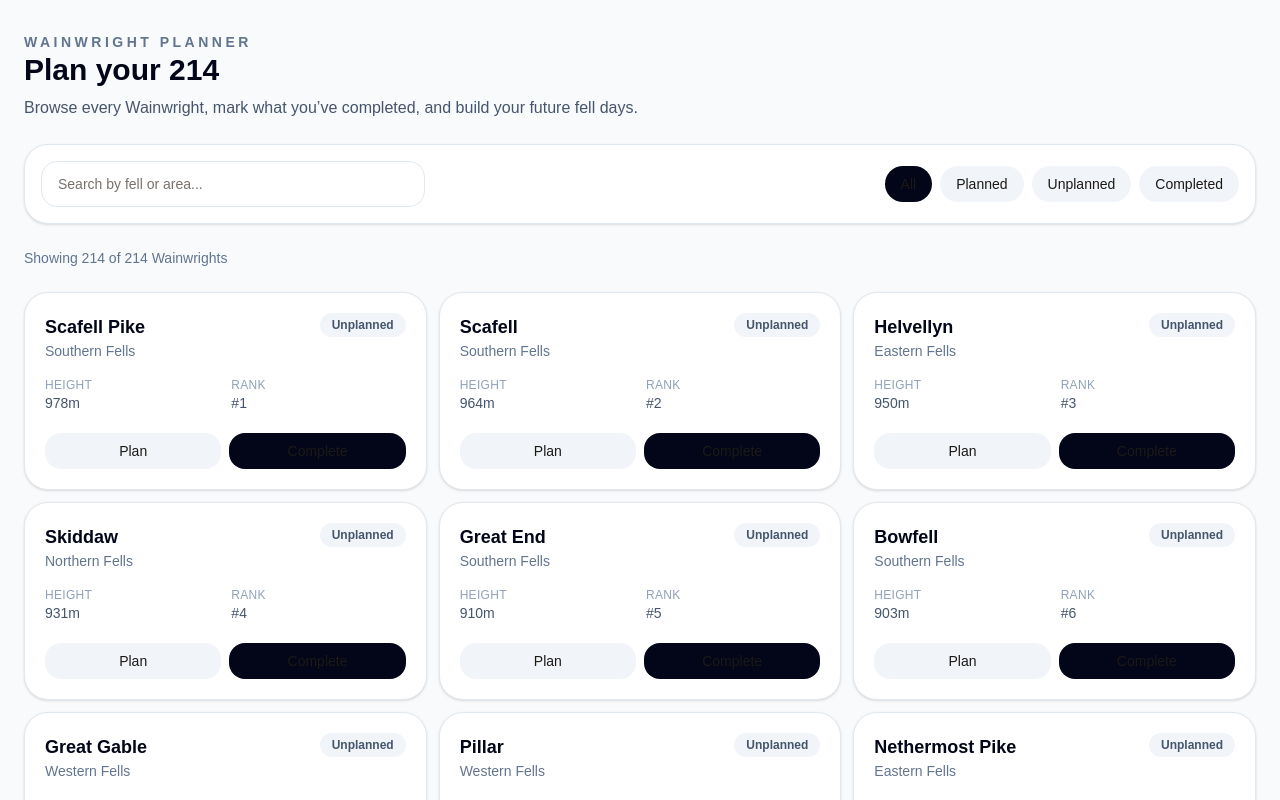
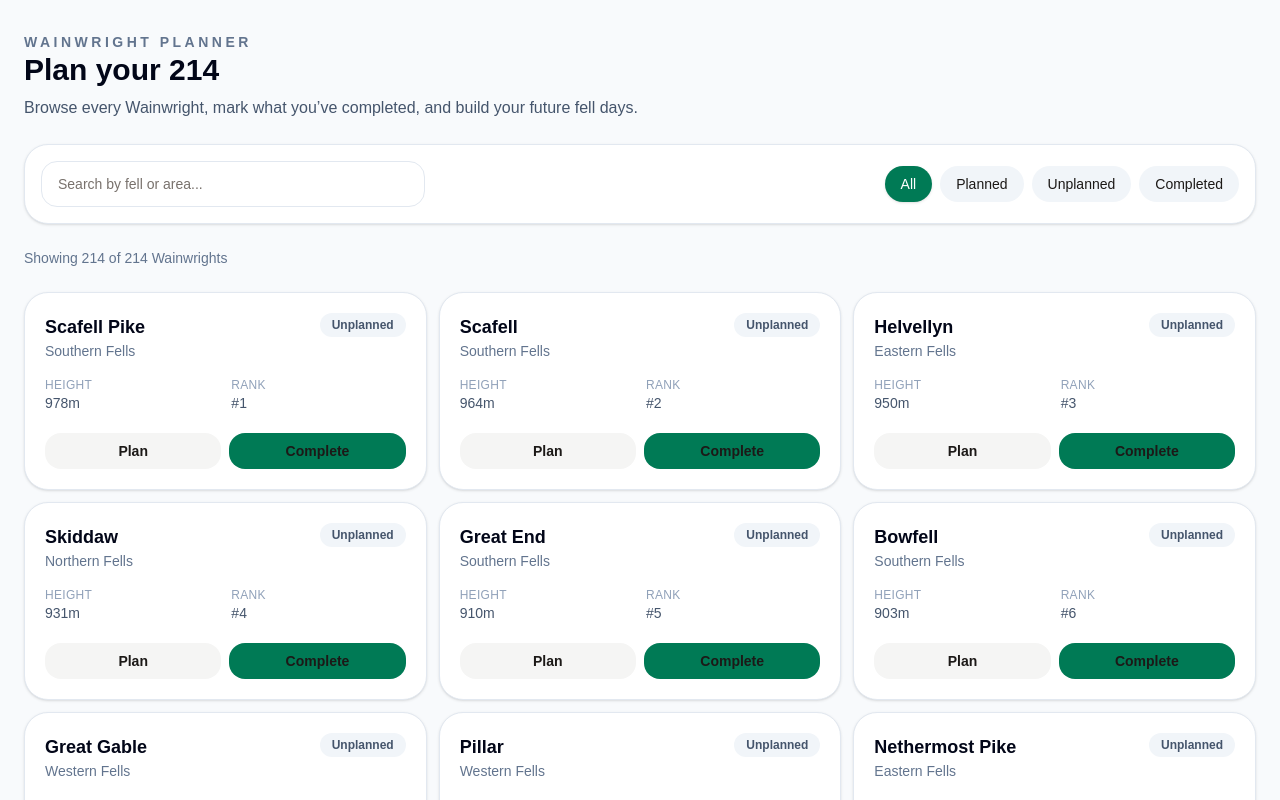
Before and after one commit to tambrulee/wainwright-tracker, a Next.js app: page /fells in a window 1280 px wide. Shown: the top 800 px of the page. Built offline with nearby package versions, Linux system fonts and the light colour scheme.

Commit message:
Fix: buttons fellplanner

```diff
--- a/components/dashboard/DashboardNav.tsx
+++ b/components/dashboard/DashboardNav.tsx
@@ -31,10 +31,10 @@ export default function DashboardNav({ activeView, onChangeView }: Props) {
             <button
               key={item.value}
               onClick={() => onChangeView(item.value)}
-              className={`rounded-full px-4 py-2 text-sm font-bold transition ${
+              className={`rounded-full px-4 py-2 text-sm font-semibold transition ${
                 activeView === item.value
-                  ? "bg-emerald-900 text-white"
-                  : "text-stone-600 hover:bg-stone-100"
+                  ? "bg-emerald-700 text-white shadow-sm"
+                  : "bg-stone-100 text-stone-700 hover:bg-stone-200"
               }`}
             >
               {item.label}
--- a/components/dashboard/DashboardShell.tsx
+++ b/components/dashboard/DashboardShell.tsx
@@ -49,10 +49,10 @@ export default function DashboardShell({
               <button
                 key={item.value}
                 onClick={() => onChangeView(item.value)}
-                className={`rounded-xl px-4 py-2 text-sm font-bold transition ${
+                className={`rounded-full px-4 py-2 text-sm font-semibold transition ${
                   activeView === item.value
-                    ? "bg-emerald-900 text-white"
-                    : "text-stone-600 hover:bg-stone-100 hover:text-stone-950"
+                    ? "bg-emerald-700 text-white shadow-sm"
+                    : "bg-stone-100 text-stone-700 hover:bg-stone-200"
                 }`}
               >
                 {item.label}
--- a/components/fells/FellPlanner.tsx
+++ b/components/fells/FellPlanner.tsx
@@ -63,9 +63,9 @@ export default function FellPlanner({
               <button
                 key={item}
                 onClick={() => setStatus(item)}
-                className={`rounded-full px-4 py-2 text-sm font-medium capitalize transition ${
+                className={`rounded-full px-4 py-2 text-sm font-medium capitalize transition focus:outline-none focus:ring-0 ${
                   status === item
-                    ? "bg-slate-950 text-white"
+                    ? "bg-emerald-700 !text-white shadow-sm"
                     : "bg-slate-100 text-slate-700 hover:bg-slate-200"
                 }`}
               >
@@ -130,14 +130,14 @@ export default function FellPlanner({
             <div className="mt-5 flex gap-2">
               <button
                 onClick={() => onTogglePlanned?.(fell.id)}
-                className="flex-1 rounded-2xl bg-slate-100 px-3 py-2 text-sm font-medium text-slate-700 hover:bg-slate-200"
+                className="flex-1 rounded-2xl bg-stone-100 px-3 py-2 text-sm font-semibold text-stone-700 transition hover:bg-stone-200"
               >
                 {fell.planned ? "Unplan" : "Plan"}
               </button>
 
               <button
                 onClick={() => onToggleCompleted?.(fell.id)}
-                className="flex-1 rounded-2xl bg-slate-950 px-3 py-2 text-sm font-medium text-white hover:bg-slate-800"
+                className="flex-1 rounded-2xl bg-emerald-700 px-3 py-2 text-sm font-semibold text-white transition hover:bg-emerald-800"
               >
                 {fell.completed ? "Undo" : "Complete"}
               </button>
```
